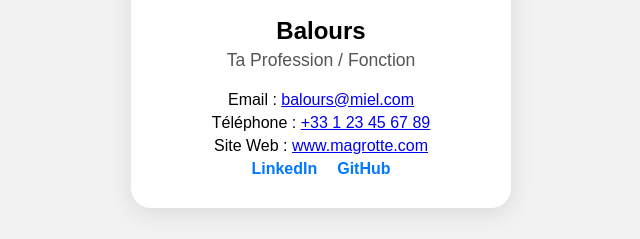
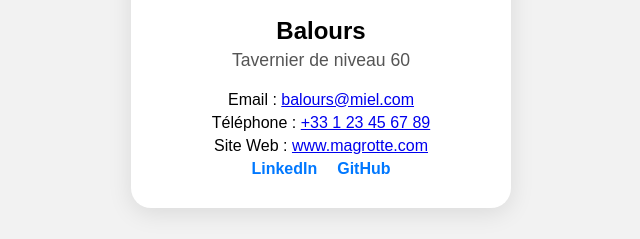
Before and after one commit to Trollhorn331/VCard, a plain HTML site: page index.html in a window 1280 px wide. Shown: the part 376-615 px from the top of the page, 319-959 px from the left. Drawn offline with Linux system fonts and the light colour scheme.

Commit message:
changement 3

```diff
--- a/index.html
+++ b/index.html
@@ -16,7 +16,7 @@
 
         <div class="info-container">
             <h1>Balours</h1>
-            <h2>Ta Profession / Fonction</h2>
+            <h2>Tavernier de niveau 60</h2>
 
             <div class="contact">
                 <p>Email : <a href="mailto:balours@miel.com">balours@miel.com</a></p>
```
